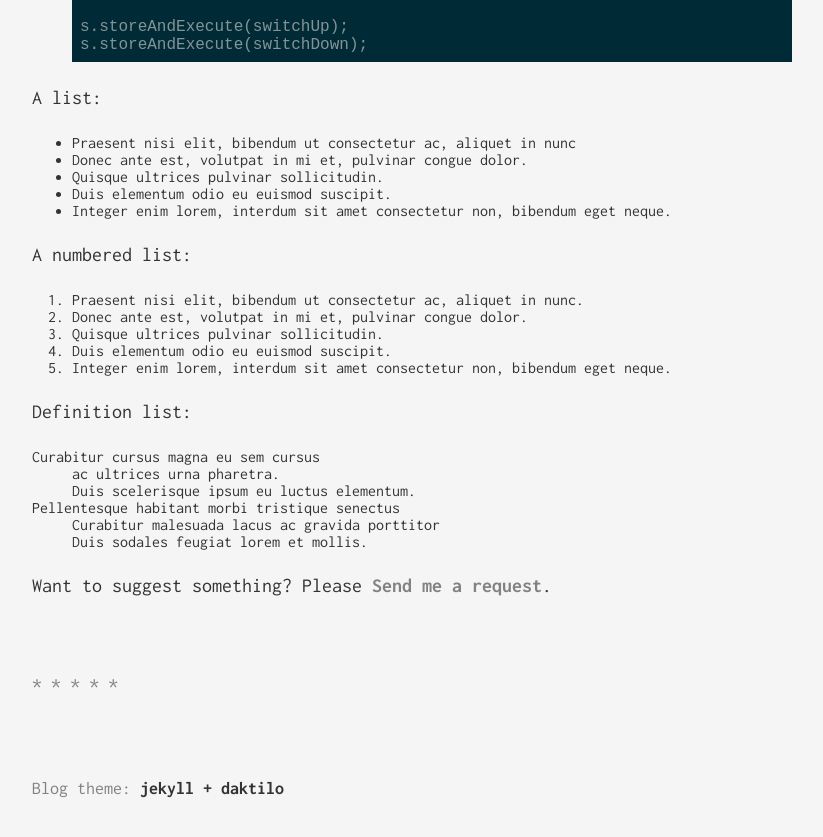
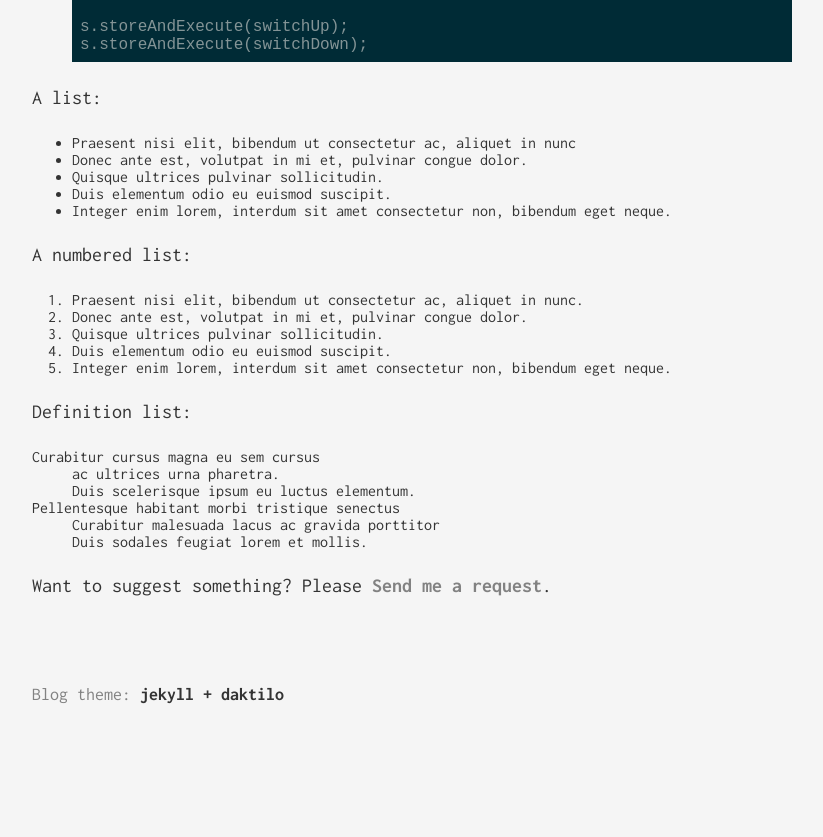
Before and after one commit to ShuangFarmer/old.blog.discard, a Jekyll site: the page built from _posts/2015-09-08-sample-post.markdown, in a window 1280 px wide and 900 px high, scrolled down 1075 px. Shown: the top 837 px of the window, without its empty margins (208-1031 px from the left). Built offline with Jekyll 4.4.1, drawn with Linux system fonts in a browser that asks for light colours; after the commit the page ends 1881 px from its top, so only the background shows below that.

Commit message:
remove * in about

```diff
--- a/_includes/post/about.html
+++ b/_includes/post/about.html
@@ -1,5 +1,5 @@
 <div class="about">
-    <div class="about__devider">*****</div>
+    <div class="about__devider"></div>
     <div class="about__text">
         Blog theme: <a href='https://github.com/kronik3r/daktilo'><strong> {% if page.author.fullname %} {{ page.author.fullname }} {% else %} {{ site.author.fullname }} {% endif %}</a></strong>
         <!-- on <strong>{{ page.date | date: "%d %B %Y" }}</strong> -->
```
